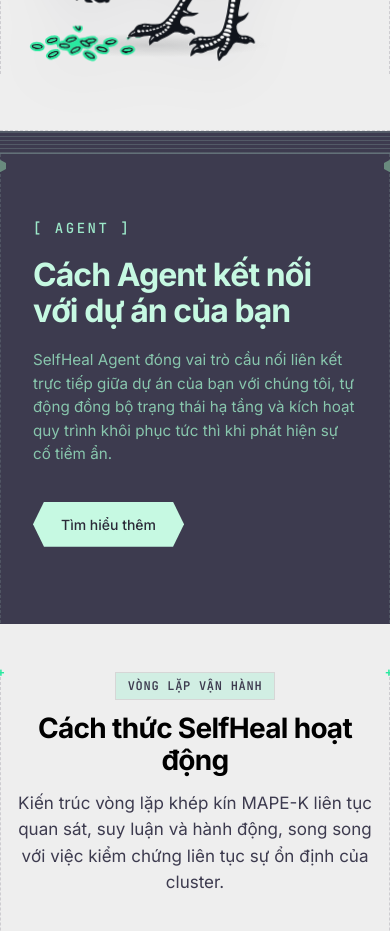
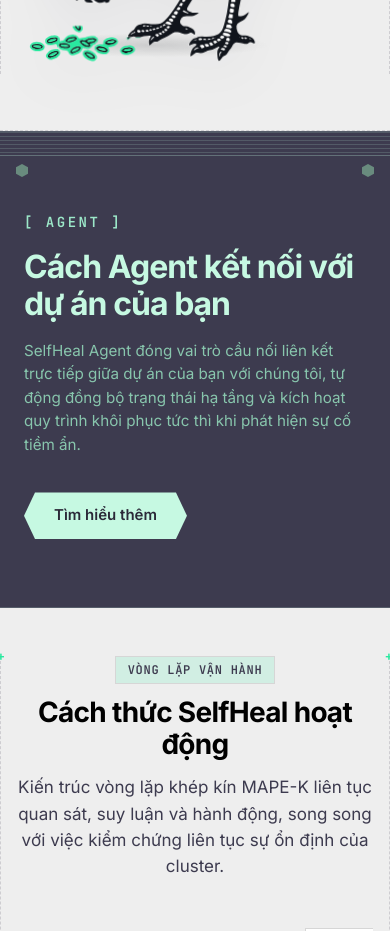
Before and after one commit to AnhTu0304/CapTone, a React (Create React App) app in the folder Frontend/: page / in a window 390 px wide. Shown: the part 880-1811 px from the top of the page. Built offline with nearby package versions, Linux system fonts and the light colour scheme; no server answers; a web font is replaced by a local one.

Commit message:
style(landing): expand agent bridge banner to full viewport width

```diff
--- a/Frontend/src/pages/Home/components/FeatureStrip.jsx
+++ b/Frontend/src/pages/Home/components/FeatureStrip.jsx
@@ -17,9 +17,10 @@ export const FeatureStrip = ({ className = '', onNavigate }) => {
       data-testid="agent-bridge-section"
       style={{
         position: 'relative',
+        width: '100%',
         backgroundColor: 'var(--bg-navy)', /* #3D3B4F */
         borderTop: '1px solid rgba(198, 249, 226, 0.18)',
-        borderBottom: '1px dashed rgba(61, 59, 79, 0.24)',
+        borderBottom: '1px solid rgba(198, 249, 226, 0.18)',
         overflow: 'hidden',
       }}
     >
@@ -28,7 +29,7 @@ export const FeatureStrip = ({ className = '', onNavigate }) => {
         aria-hidden="true"
         style={{
           width: '100%',
-          height: '22px',
+          height: '24px',
           backgroundImage:
             'repeating-linear-gradient(to bottom, rgba(198, 249, 226, 0.16) 0px, rgba(198, 249, 226, 0.16) 1px, transparent 1px, transparent 4px)',
           borderBottom: '1px solid rgba(198, 249, 226, 0.14)',
@@ -36,13 +37,14 @@ export const FeatureStrip = ({ className = '', onNavigate }) => {
       />
 
       <div
-        className="container-custom no-crosshair"
         style={{
           position: 'relative',
-          paddingTop: '64px',
-          paddingBottom: '76px',
-          borderLeft: '1px dashed rgba(198, 249, 226, 0.14)',
-          borderRight: '1px dashed rgba(198, 249, 226, 0.14)',
+          width: '100%',
+          boxSizing: 'border-box',
+          paddingTop: '56px',
+          paddingBottom: '68px',
+          paddingLeft: 'clamp(24px, 5vw, 96px)',
+          paddingRight: 'clamp(24px, 5vw, 96px)',
         }}
       >
         {/* Top-left & top-right hexagon guide nodes */}
@@ -50,10 +52,10 @@ export const FeatureStrip = ({ className = '', onNavigate }) => {
           aria-hidden="true"
           style={{
             position: 'absolute',
-            top: '6px',
-            left: '-6px',
-            width: '11px',
-            height: '12px',
+            top: '8px',
+            left: 'clamp(16px, 3.5vw, 48px)',
+            width: '12px',
+            height: '13px',
             backgroundColor: '#698B7E',
             clipPath: 'polygon(50% 0%, 100% 25%, 100% 75%, 50% 100%, 0% 75%, 0% 25%)',
           }}
@@ -62,10 +64,10 @@ export const FeatureStrip = ({ className = '', onNavigate }) => {
           aria-hidden="true"
           style={{
             position: 'absolute',
-            top: '6px',
-            right: '-6px',
-            width: '11px',
-            height: '12px',
+            top: '8px',
+            right: 'clamp(16px, 3.5vw, 48px)',
+            width: '12px',
+            height: '13px',
             backgroundColor: '#698B7E',
             clipPath: 'polygon(50% 0%, 100% 25%, 100% 75%, 50% 100%, 0% 75%, 0% 25%)',
           }}
@@ -74,24 +76,24 @@ export const FeatureStrip = ({ className = '', onNavigate }) => {
         <div
           style={{
             display: 'flex',
-            alignItems: 'flex-start',
+            alignItems: 'center',
             justifyContent: 'space-between',
             gap: '32px',
             flexWrap: 'wrap',
-            padding: '0 16px',
+            width: '100%',
           }}
         >
           {/* Left Content: [ AGENT ] tag, headline, concise bridge description */}
-          <div style={{ maxWidth: '880px' }}>
+          <div style={{ flex: '1 1 600px', maxWidth: '1100px' }}>
             <div
               style={{
                 fontFamily: 'var(--font-mono)',
                 fontSize: '0.875rem',
-                fontWeight: 500,
+                fontWeight: 600,
                 letterSpacing: '0.18em',
                 color: '#9CE8C9',
                 textTransform: 'uppercase',
-                marginBottom: '18px',
+                marginBottom: '16px',
               }}
             >
               [ AGENT ]
@@ -100,12 +102,12 @@ export const FeatureStrip = ({ className = '', onNavigate }) => {
             <h2
               style={{
                 fontFamily: 'var(--font-display)',
-                fontSize: 'clamp(2rem, 3.8vw, 3.125rem)',
+                fontSize: 'clamp(2rem, 3.8vw, 3.25rem)',
                 fontWeight: 700,
                 color: '#C6F9E2',
                 letterSpacing: '-0.03em',
-                lineHeight: 1.14,
-                marginBottom: '18px',
+                lineHeight: 1.15,
+                marginBottom: '16px',
               }}
             >
               Cách Agent kết nối với dự án của bạn
@@ -114,7 +116,7 @@ export const FeatureStrip = ({ className = '', onNavigate }) => {
             <p
               style={{
                 fontFamily: 'var(--font-body)',
-                fontSize: 'clamp(0.95rem, 1.35vw, 1.125rem)',
+                fontSize: 'clamp(0.95rem, 1.25vw, 1.125rem)',
                 fontWeight: 400,
                 color: '#88C6AD',
                 lineHeight: 1.55,
@@ -126,7 +128,7 @@ export const FeatureStrip = ({ className = '', onNavigate }) => {
           </div>
 
           {/* Right Hexagon Button */}
-          <div style={{ paddingTop: '4px' }}>
+          <div style={{ flexShrink: 0, paddingTop: '4px' }}>
             <a
               href="/guide"
               onClick={handleLearnMore}
@@ -134,12 +136,12 @@ export const FeatureStrip = ({ className = '', onNavigate }) => {
                 display: 'inline-flex',
                 alignItems: 'center',
                 justifyContent: 'center',
-                padding: '12px 28px',
+                padding: '12px 30px',
                 backgroundColor: '#C6F9E2',
                 color: '#2B2938',
                 fontFamily: 'var(--font-body)',
-                fontSize: '0.875rem',
-                fontWeight: 500,
+                fontSize: '0.9375rem',
+                fontWeight: 600,
                 textDecoration: 'none',
                 clipPath:
                   'polygon(11px 0%, calc(100% - 11px) 0%, 100% 50%, calc(100% - 11px) 100%, 11px 100%, 0% 50%)',
```
